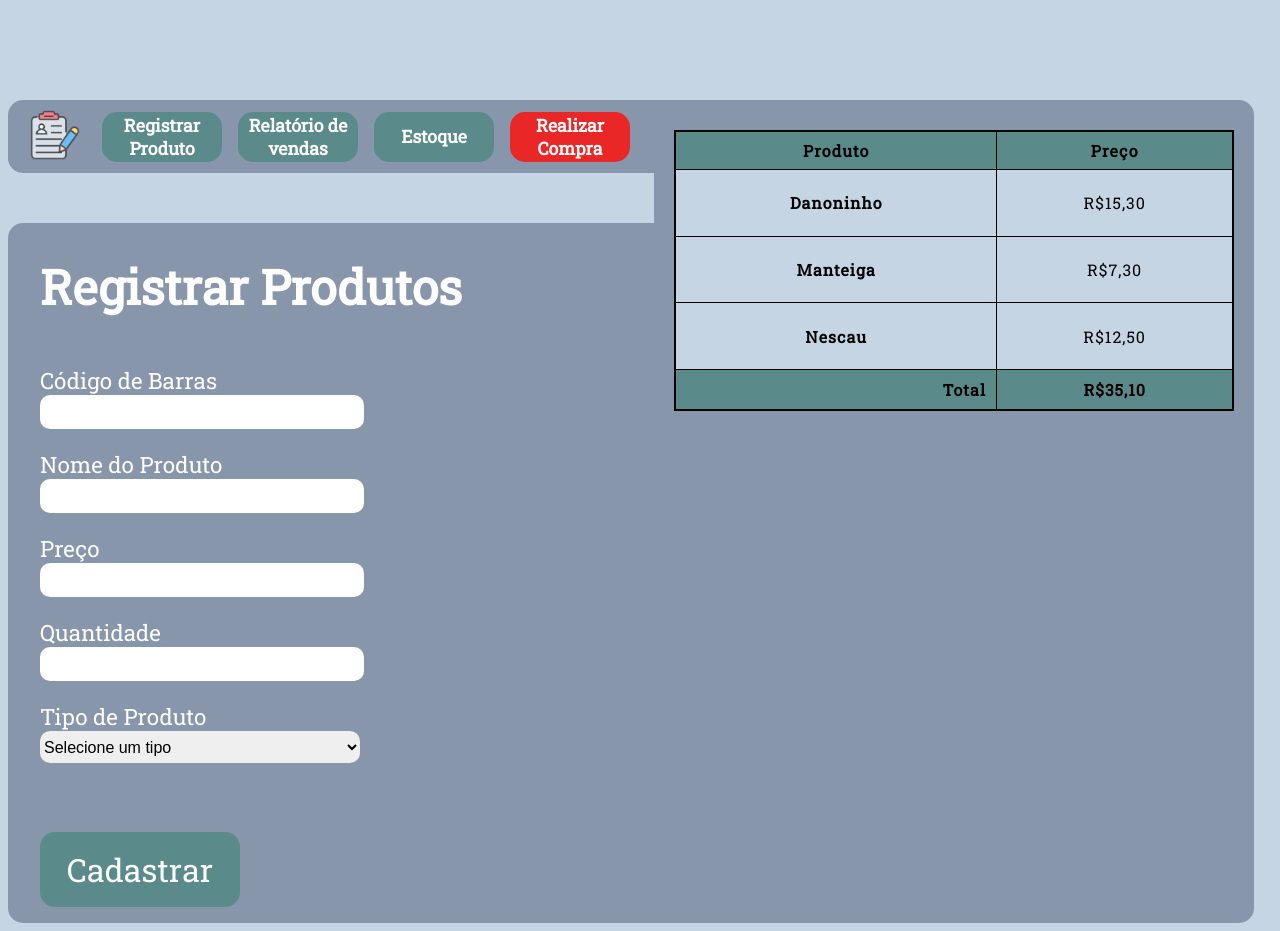
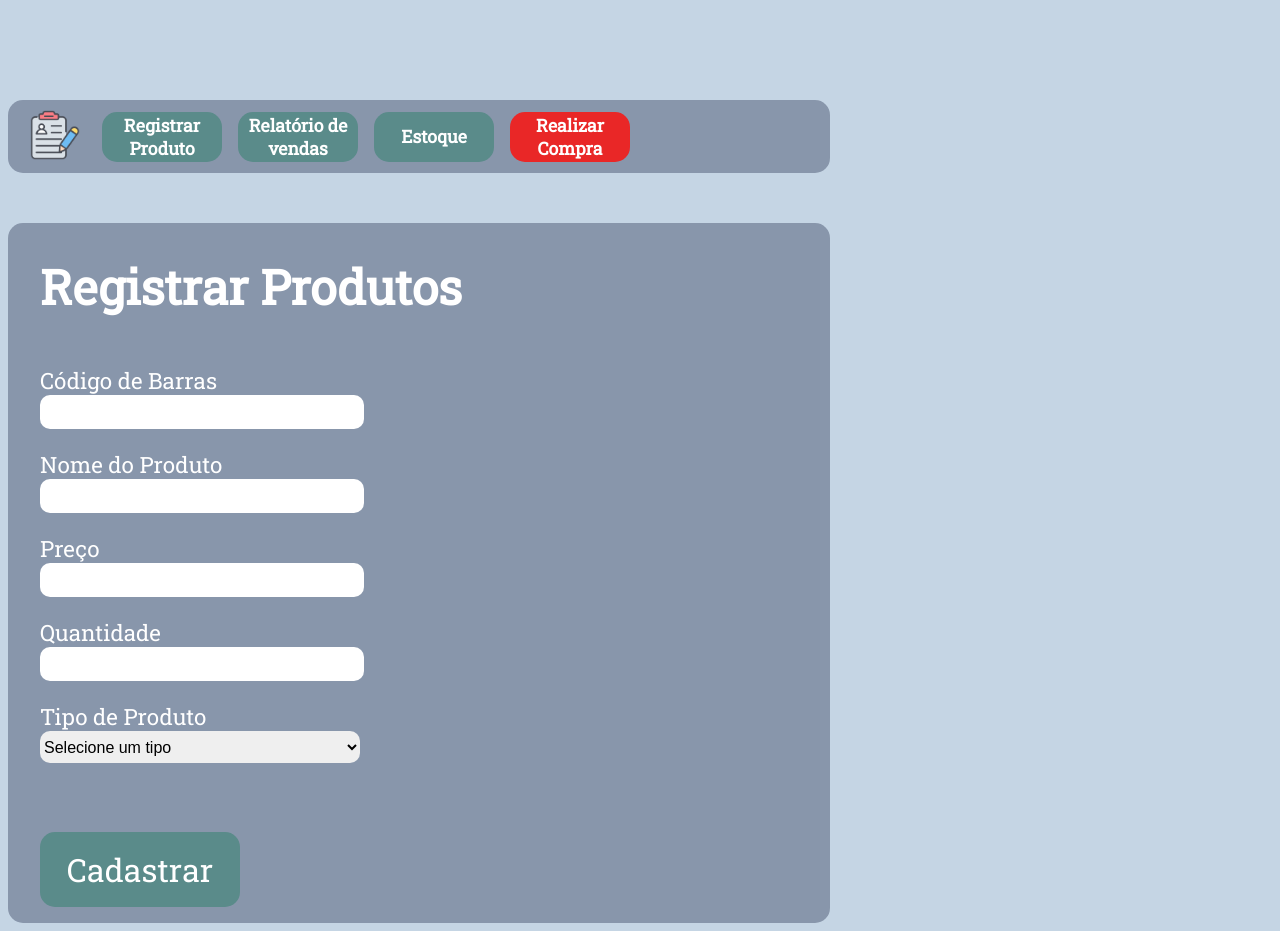
Before and after one commit to MurilloFornazzaCosta/MarketFOV, a PHP site: page /cadastrarProdutos.php in a window 1280 px wide. Run offline with PHP 8.4, Linux system fonts and the light colour scheme; the visitor is signed in with stand-in values (Sample User, id 1); some libraries are stand-ins or nearby versions.

Commit message:
Add files via upload

```diff
--- a/html/cadastrarProdutos.php
+++ b/html/cadastrarProdutos.php
@@ -135,37 +135,6 @@ unset($_SESSION['erroSenha']);
             <img src="../imgs/erroAoRegistrar.png" id="erroAoRegistrar" alt="Erro ao Registrar">
         </div>
     </main>
-    <div class="tabelaProdutos">
-        <table>
-            <thead>
-                <tr>
-                    <th scope="col">Produto</th>
-                    <th scope="col">Preço</th>
-                </tr>
-            </thead>
-            <tbody>
-                <tr>
-                    <th scope="row">Danoninho</th>
-                    <td>R$15,30</td>
-                </tr>
-                <tr>
-                    <th scope="row">Manteiga</th>
-                    <td>R$7,30</td>
-                </tr>
-                <tr>
-                    <th scope="row">Nescau</th>
-                    <td>R$12,50</td>
-                </tr>
-            </tbody>
-            <tfoot>
-                <tr>
-                    <th scope="row" colspan="1">Total</th>
-                    <td>R$35,10</td>
-                </tr>
-            </tfoot>
-        </table>
-    </div>
-
     <script>
         const buttonRelatorio = document.getElementById("buttonRelatorio");
         const btnImg = document.getElementById("btnImg");
--- a/html/editar.php
+++ b/html/editar.php
@@ -1,5 +1,5 @@
 <?php
-$conn = new mysqli('ESN509VMYSQL', 'aluno', 'Senai1234', 'marketfov4');
+$conn = new mysqli('10.87.100.6', 'aluno', 'Senai1234', 'marketfov4');
 
 // Check for connection errors
 if ($conn->connect_error) {
--- a/html/editarMercado.php
+++ b/html/editarMercado.php
@@ -1,5 +1,5 @@
 <?php
-$conn = new mysqli('ESN509VMYSQL', 'aluno', 'Senai1234', 'marketfov4');
+$conn = new mysqli('10.87.100.6', 'aluno', 'Senai1234', 'marketfov4');
 
 // Check for connection errors
 if ($conn->connect_error) {
--- a/html/estoque.php
+++ b/html/estoque.php
@@ -74,7 +74,6 @@ unset($_SESSION['erroSenha']);
 
         <div class="buttons">
             <a href="../html/cadastrarProdutos.php"><button class="button" id="button">Registrar Produto</button></a>
-            <a href=""><button class="button" id="button">Aplicar Desconto</button></a>
             <button class="button" id="buttonRelatorio">Relatório de vendas</button>
 
             <dialog id="authDialogRelatorio">
--- a/html/fazerCompras.php
+++ b/html/fazerCompras.php
@@ -24,6 +24,7 @@ if (isset($_GET['name']) && isset($_GET['price']) && isset($_GET['barCode'])) {
     $produtoNome = htmlspecialchars($_GET['name']);
     $produtoPreco = htmlspecialchars($_GET['price']);
     $produtoBarCode = htmlspecialchars($_GET['barCode']);
+    $id = htmlspecialchars($_GET['id']);
     // Verificar se o produto existe antes de adicionar à sessão
     if (!empty($produtoNome) && is_numeric($produtoPreco) && !empty($produtoNome)) {
         // Se o produto já está na sessão, incrementar a quantidade
@@ -34,7 +35,8 @@ if (isset($_GET['name']) && isset($_GET['price']) && isset($_GET['barCode'])) {
             $_SESSION['produtos'][$produtoNome] = [
                 'preco' => $produtoPreco,
                 'quantidade' => 1,
-                'barCode' => $produtoBarCode
+                'barCode' => $produtoBarCode,
+                'id' => $id
             ];
         }
     }
@@ -97,7 +99,6 @@ if (isset($_GET['name']) && isset($_GET['price']) && isset($_GET['barCode'])) {
 
         <div class="buttons">
             <a href="../html/cadastrarProdutos.php"><button class="button" id="button">Registrar Produto</button></a>
-            <a href=""><button class="button" id="button">Aplicar Desconto</button></a>
             <button class="button" id="buttonRelatorio">Relatório de vendas</button>
 
             <dialog id="authDialogRelatorio">
```
